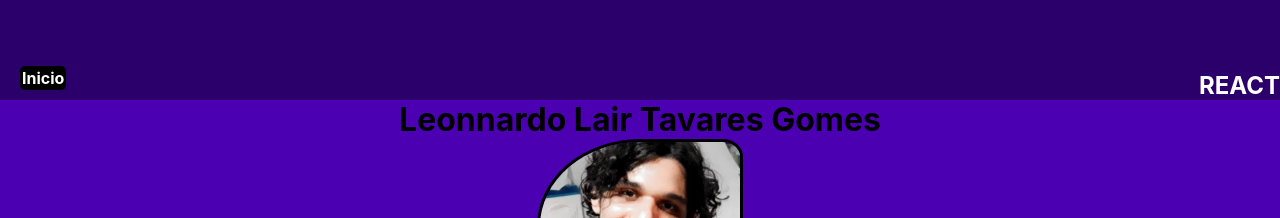
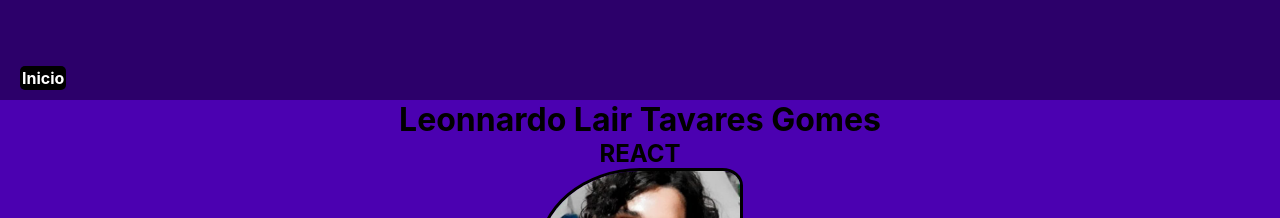
Before and after one commit to Noarito0316/noarito0316.github.io, a React (Create React App) app: page / in a window 1280 px wide. Shown: the top 218 px of the page. Built offline with nearby package versions, Linux system fonts and the light colour scheme.

Commit message:
React fixes

```diff
--- a/src/pages/Home.js
+++ b/src/pages/Home.js
@@ -7,9 +7,9 @@ class Home extends React.Component {
 <body>
     <header>
         <div id="home"><a target="" href="https://noarito0316.github.io">Inicio</a></div>
-        <h2>REACT</h2>
     </header>
     <h1 id="inicio">Leonnardo Lair Tavares Gomes</h1>
+        <h2>REACT</h2>
 
     <img src={leo} id="leoimg" alt="Imagem de Perfil"/>
 
```
Also changed, not shown: 6 other files (tests, documents, lock files or other folders).
